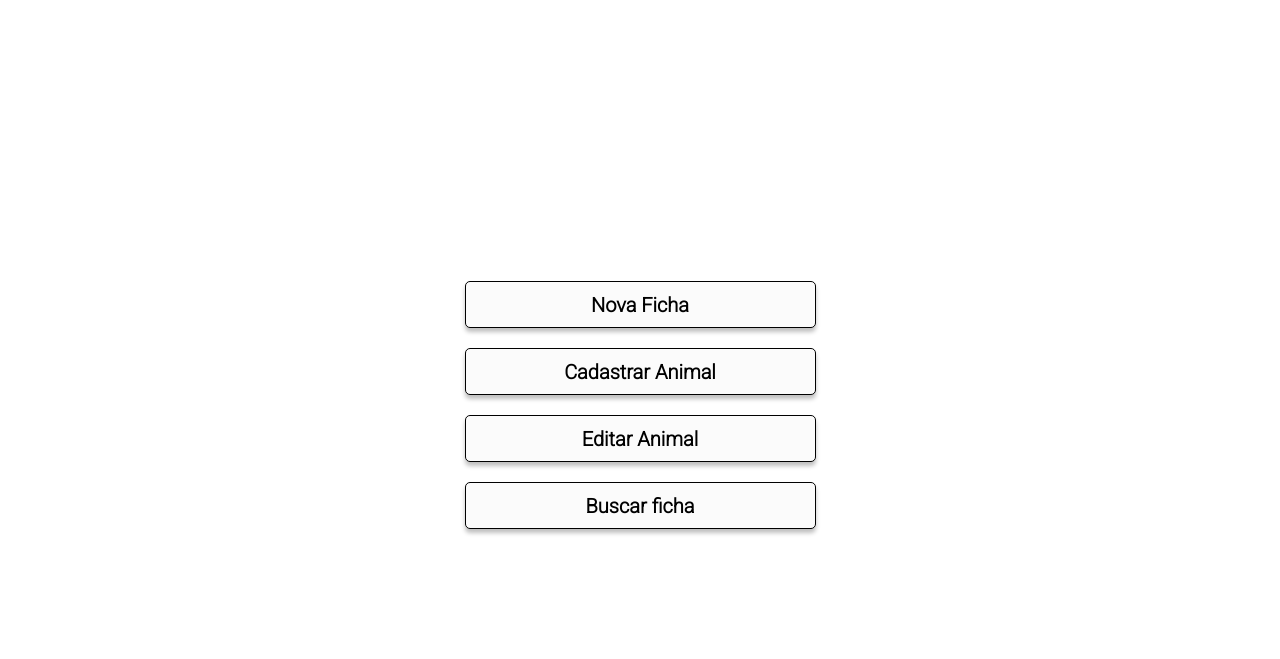
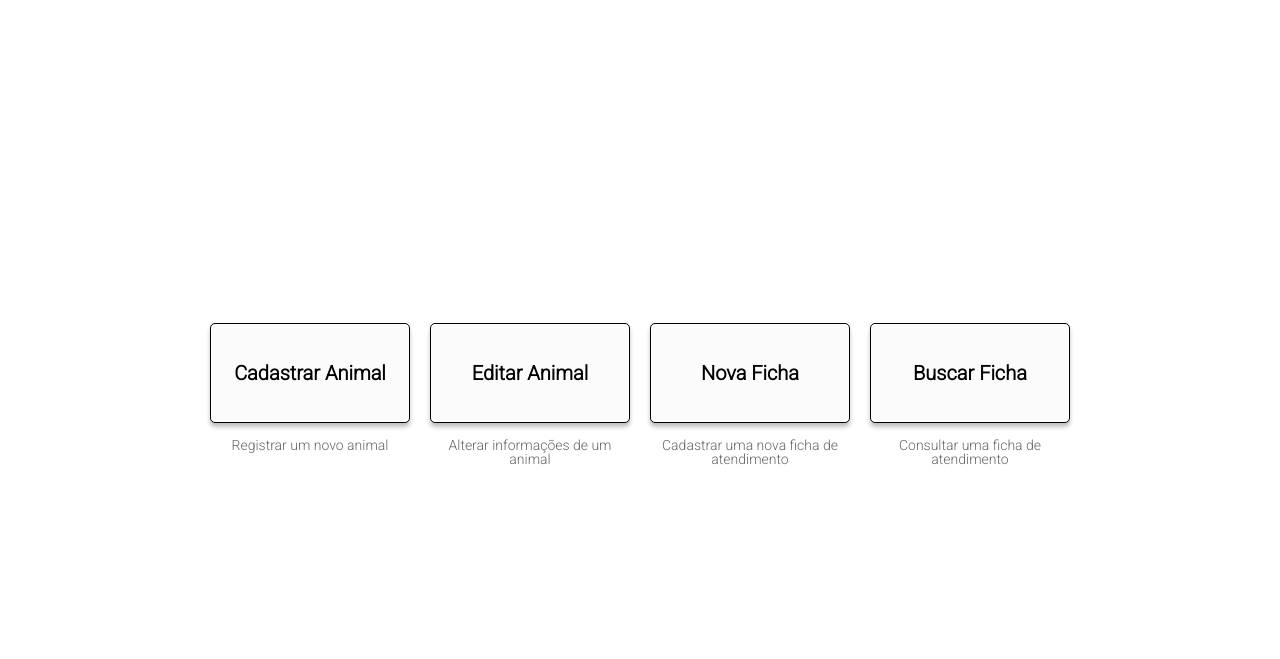
Before and after one commit to LucasMKonopka/Integrador3, a plain HTML site: page src/views/inicial.html in a window 1280 px wide. Shown: the part 141-800 px from the top of the page. Drawn offline with Linux system fonts and the light colour scheme; no server answers.

Commit message:
tela inicial

```diff
--- a/public/css/style.css
+++ b/public/css/style.css
@@ -150,11 +150,37 @@ button#salvar {
     margin-bottom: 10px;
 }
 
-button#novaFicha{
+
+
+#containerprincipal {
+    display: flex;
+    justify-content: center;
+    align-items: center;
+    height: 100vh;
+}
+
+.button-container {
+    display: flex;
+    flex-wrap: wrap;
+    gap: 20px; /* Espaçamento entre os botões */
+    justify-content: center;
+}
+
+.button-wrapper {
+    display: flex;
+    flex-direction: column;
+    align-items: center;
+    width: 200px; /* Ajuste conforme necessário */
+}
+
+#novaFicha,
+#cadastrarAnimal,
+#editarAnimal,
+#buscarFicha {
     font-size: 20px;
     font-family: "Roboto";
-    width: 351px;
-    height: 47px;
+    width: 100%; /* Garantir que os botões usem a largura do wrapper */
+    height: 100px;
     flex-shrink: 0;
     border-radius: 5px;
     border: 1px solid #010101;
@@ -162,49 +188,30 @@ button#novaFicha{
     box-shadow: 0px 4px 4px 0px rgba(0, 0, 0, 0.25);
     font-weight: bold;
     margin-top: 10px;
+    transition: transform 0.3s ease;
+    cursor: pointer;
+}
+
+#novaFicha:hover,
+#cadastrarAnimal:hover,
+#editarAnimal:hover,
+#buscarFicha:hover {
+    transform: scale(1.1);
+}
+
+#legend-novaFicha,
+#legend-cadastrarAnimal,
+#legend-editarAnimal,
+#legend-buscarFicha {
+    font-size: 14px;
+    font-family: "Roboto";
+    text-align: center;
+    margin-top: 5px;
+    color: #666;
 }
 
 
-button#cadastrarAnimal{
-    font-size: 20px;
-    font-family: "Roboto";
-    width: 351px;
-    height: 47px;
-    flex-shrink: 0;
-    border-radius: 5px;
-    border: 1px solid #010101;
-    background: #FBFBFB;
-    box-shadow: 0px 4px 4px 0px rgba(0, 0, 0, 0.25);
-    font-weight: bold;
-    margin-top: 10px;
-}
-button#editarAnimal{
-    font-size: 20px;
-    font-family: "Roboto";
-    width: 351px;
-    height: 47px;
-    flex-shrink: 0;
-    border-radius: 5px;
-    border: 1px solid #010101;
-    background: #FBFBFB;
-    box-shadow: 0px 4px 4px 0px rgba(0, 0, 0, 0.25);
-    font-weight: bold;
-    margin-top: 10px;
-}
 
-button#buscarFicha{
-    font-size: 20px;
-    font-family: "Roboto";
-    width: 351px;
-    height: 47px;
-    flex-shrink: 0;
-    border-radius: 5px;
-    border: 1px solid #010101;
-    background: #FBFBFB;
-    box-shadow: 0px 4px 4px 0px rgba(0, 0, 0, 0.25);
-    font-weight: bold;
-    margin-top: 10px;
-}
 
 #buscarficha {
     font-size: 24px;
--- a/src/views/inicial.html
+++ b/src/views/inicial.html
@@ -32,22 +32,29 @@
     </header>
 
     <main>
-        <div id="container-principal">
-                <br><br>
-                <div>
+        <div id="containerprincipal">
+            <div class="button-container">
+                <div class="button-wrapper">
+                    <button type="button" id="cadastrarAnimal" onclick="cadastraranimal()">Cadastrar Animal</button>
+                    <span class="button-legend" id="legend-cadastrarAnimal">Registrar um novo animal</span>
+                </div>
+
+                <div class="button-wrapper">
+                    <button type="button" id="editarAnimal" onclick="editaranimal()">Editar Animal</button>
+                    <span class="button-legend" id="legend-editarAnimal">Alterar informações de um animal</span>
+                </div>
+
+                <div class="button-wrapper">
                     <button type="button" id="novaFicha" onclick="novaficha()">Nova Ficha</button>
-                </div>
-                <div>
-                    <button type="button" id="cadastrarAnimal" onclick="cadastraranimal()">Cadastrar Animal</button>
-                </div>
-                <div>
-                    <button type="button" id="editarAnimal" onclick="editaranimal()">Editar Animal</button>
-                </div>
-                <div>
-                    <button type="button" id="buscarFicha" onclick="buscarficha()">Buscar ficha</button>
+                    <span class="button-legend" id="legend-novaFicha">Cadastrar uma nova ficha de atendimento</span>
                 </div>
 
 
+                <div class="button-wrapper">
+                    <button type="button" id="buscarFicha" onclick="buscarficha()">Buscar Ficha</button>
+                    <span class="button-legend" id="legend-buscarFicha">Consultar uma ficha de atendimento</span>
+                </div>
+            </div>
         </div>
     </main>
 
```
